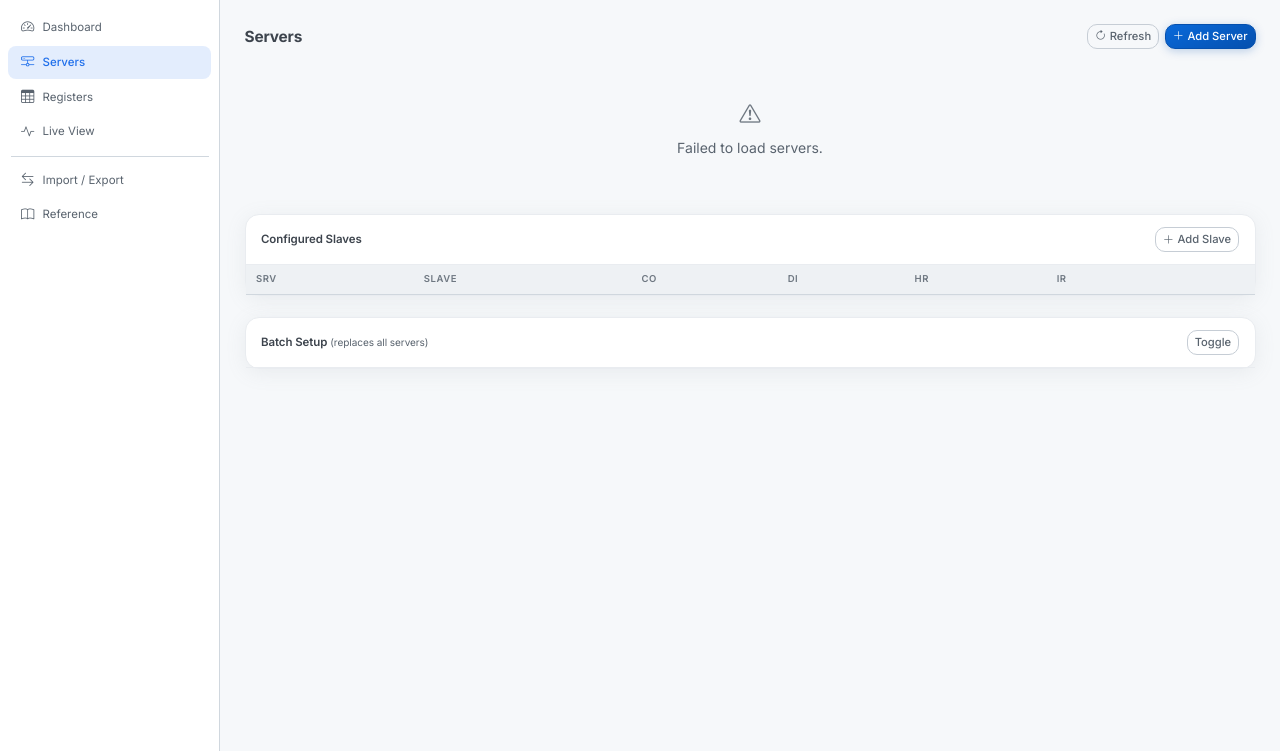
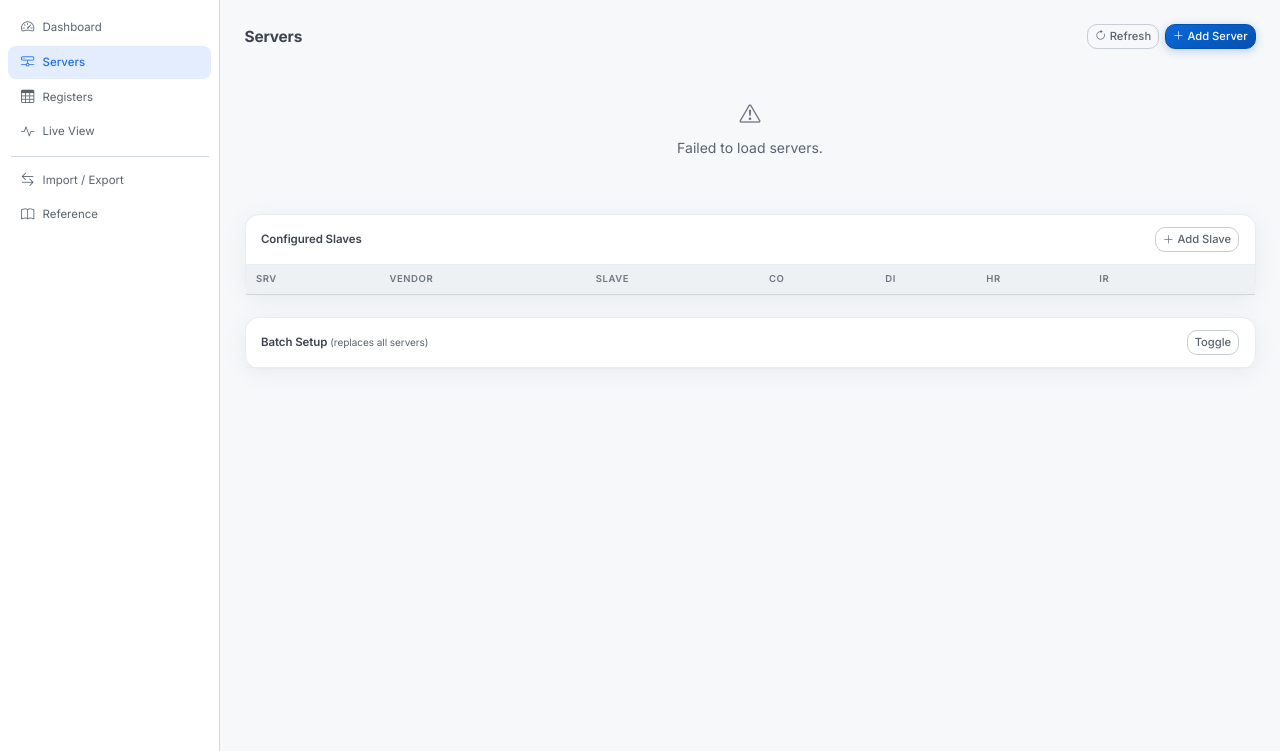
Before and after one commit to Willis2526/modSim, a FastAPI app: page /servers in a window 1280 px wide. Shown: the part 49-800 px from the top of the page. Run offline with FastAPI, Linux system fonts and the light colour scheme; lists and menus that the app fills with data are empty; some libraries are stand-ins or nearby versions.

Commit message:
Show server vendor names everywhere a server ID is referenced
Every server picker/filter/table in the web UI showed bare numeric
server_id values, making it hard to tell which physical server you
were looking at. Adds vendor-name context throughout:

- Register Rules: filter dropdown, table Vendor column, edit-rule
  modal's Server field (now a dropdown instead of a free number input)
- Live View and Direct Read/Write: Server ID inputs replaced with
  vendor-labeled dropdowns
- Add/Edit Slave modal: Server ID input replaced with a dropdown;
  disabled and pre-selected when editing
- Dashboard and Servers page slave tables: added a Vendor column
- Delete server/slave confirmations now include the vendor name
- Add Server modal now suggests the next available server ID
  (max existing + 1) instead of requiring manual entry, while
  staying editable for picking a specific ID

Also escapes vendor_name/version before injecting into innerHTML in a
few spots that were doing it unescaped, to avoid stored XSS via a
maliciously named vendor.

```diff
--- a/modSim/static/app.js
+++ b/modSim/static/app.js
@@ -8,13 +8,14 @@ var _editSlaveData  = {};
 var _regsRaw    = [];                                    // last-fetched rows, untouched
 var _regsSort   = { key: null, dir: 0 };                  // dir: 0=none, 1=asc, -1=desc
 var _regsFilter = { server: '', slave: '', type: '', q: '' };
+var _serverVendorMap = {};                                // server_id -> vendor_name
 
 // ── Router ────────────────────────────────────────────────────────────────────
 var ROUTES = [
     { path: '/',              page: 'pDash',   title: 'Dashboard',       load: function() { loadDash(); } },
     { path: '/servers',       page: 'pServer', title: 'Servers',         load: function() { loadServers(); } },
     { path: '/registers',     page: 'pRegs',   title: 'Registers',       load: function() { loadRegs(); } },
-    { path: '/live',          page: 'pLive',   title: 'Live View',       load: null },
+    { path: '/live',          page: 'pLive',   title: 'Live View',       load: function() { loadLiveServers(); } },
     { path: '/import-export', page: 'pImport', title: 'Import / Export', load: function() { loadExportPreview(); updateImportModeHint(); } },
     { path: '/reference',     page: 'pRef',    title: 'Reference',       load: null }
 ];
@@ -70,13 +71,19 @@ async function loadDash() {
         }
 
         if (cfg.success) {
+            _serverVendorMap = {};
+            cfg.servers.forEach(function(s) { _serverVendorMap[s.server_id] = s.vendor_name; });
+
             tbl('tServers', cfg.servers, function(s) {
                 return '<td>' + s.server_id + '</td><td>' + s.ip + ':' + s.port + '</td>' +
-                       '<td>' + s.vendor_name + '</td>' +
+                       '<td>' + escapeHtml(s.vendor_name) + '</td>' +
                        '<td><span class="badge bg-success">Running</span></td>';
             });
             tbl('tSlaves', cfg.slaves, function(s) {
-                return '<td>' + s.server_id + '</td><td>' + s.slave_id + '</td>' +
+                var vendor = _serverVendorMap[s.server_id];
+                return '<td>' + s.server_id + '</td>' +
+                       '<td>' + (vendor ? escapeHtml(vendor) : '<span style="color:var(--text-faint)">—</span>') + '</td>' +
+                       '<td>' + s.slave_id + '</td>' +
                        '<td>' + s.co_size + '</td><td>' + s.di_size + '</td>' +
                        '<td>' + s.hr_size + '</td><td>' + s.ir_size + '</td>';
             });
@@ -98,7 +105,11 @@ async function loadServers() {
     }
 
     _editServerData = {};
-    res.servers.forEach(function(s) { _editServerData[s.server_id] = s; });
+    _serverVendorMap = {};
+    res.servers.forEach(function(s) {
+        _editServerData[s.server_id] = s;
+        _serverVendorMap[s.server_id] = s.vendor_name;
+    });
     wrap.innerHTML = res.servers.length
         ? res.servers.map(function(s) {
             return '<div class="col-sm-6 col-lg-4">' +
@@ -111,7 +122,7 @@ async function loadServers() {
                    '</div>' +
                    '<div class="server-card-title">Server ' + s.server_id + '</div>' +
                    '<div class="server-card-sub">' + s.ip + ':' + s.port + '</div>' +
-                   '<div class="server-card-sub">' + s.vendor_name + ' &mdash; ' + s.version + '</div>' +
+                   '<div class="server-card-sub">' + escapeHtml(s.vendor_name) + ' &mdash; ' + escapeHtml(s.version) + '</div>' +
                    '<div class="server-card-sub"><span class="badge ' + (s.zero_based === false ? 'bg-warning text-dark' : 'bg-secondary') + '" style="font-size:.6rem">' + (s.zero_based === false ? '1-based' : '0-based') + '</span></div>' +
                    '</div></div>';
           }).join('')
@@ -121,7 +132,10 @@ async function loadServers() {
     res.slaves.forEach(function(s) { _editSlaveData[s.server_id + '_' + s.slave_id] = s; });
     tbl('tSlavesServer', res.slaves, function(s) {
         var key = s.server_id + '_' + s.slave_id;
-        return '<td>' + s.server_id + '</td><td>' + s.slave_id + '</td>' +
+        var vendor = _serverVendorMap[s.server_id];
+        return '<td>' + s.server_id + '</td>' +
+               '<td>' + (vendor ? escapeHtml(vendor) : '<span style="color:var(--text-faint)">—</span>') + '</td>' +
+               '<td>' + s.slave_id + '</td>' +
                '<td>' + s.co_size + '</td><td>' + s.di_size + '</td>' +
                '<td>' + s.hr_size + '</td><td>' + s.ir_size + '</td>' +
                '<td class="d-flex gap-1">' +
@@ -132,7 +146,9 @@ async function loadServers() {
 }
 
 async function deleteServer(serverId) {
-    if (!confirm('Delete server ' + serverId + ' and all its slaves?')) return;
+    var vendor = _serverVendorMap[serverId];
+    var label = 'server ' + serverId + (vendor ? ' (' + vendor + ')' : '');
+    if (!confirm('Delete ' + label + ' and all its slaves?')) return;
     var res = await api('/servers/' + serverId, 'DELETE');
     toast(res.message || (res.success ? 'Deleted' : 'Error'), res.success ? 'success' : 'danger');
     if (res.success) loadServers();
@@ -191,8 +207,17 @@ async function loadRegs() {
     _editRuleData = {};
     _regsRaw.forEach(function(r) { _editRuleData[r.id] = r; });
 
+    await refreshServerVendorMap();
     populateRegsServerFilter();
     renderRegsTable();
+}
+
+async function refreshServerVendorMap() {
+    var cfg = await api('/get-server-config');
+    _serverVendorMap = {};
+    if (cfg.success && cfg.servers) {
+        cfg.servers.forEach(function(s) { _serverVendorMap[s.server_id] = s.vendor_name; });
+    }
 }
 
 function populateRegsServerFilter() {
@@ -201,8 +226,7 @@ function populateRegsServerFilter() {
     var current = sel.value;
     var servers = Array.from(new Set(_regsRaw.map(function(r) { return r.server_id; })
         .filter(function(id) { return id != null; }))).sort(function(a, b) { return a - b; });
-    sel.innerHTML = '<option value="">All Servers</option>' +
-        servers.map(function(id) { return '<option value="' + id + '">Server ' + id + '</option>'; }).join('');
+    sel.innerHTML = '<option value="">All Servers</option>' + serverOptionsHtml(servers);
     sel.value = current;
 }
 
@@ -255,8 +279,9 @@ function renderRegsTable() {
     var thead = '<tr>' + REGS_COLUMNS.map(function(c) {
         var active = _regsSort.key === c.key && _regsSort.dir !== 0;
         var icon = active ? (_regsSort.dir === 1 ? 'bi-caret-up-fill' : 'bi-caret-down-fill') : '';
-        return '<th class="th-sortable' + (active ? ' active' : '') + '" onclick="onRegsHeaderClick(\'' + c.key + '\')">' +
+        var th = '<th class="th-sortable' + (active ? ' active' : '') + '" onclick="onRegsHeaderClick(\'' + c.key + '\')">' +
                c.label + (icon ? ' <i class="bi ' + icon + ' sort-icon"></i>' : '') + '</th>';
+        return c.key === 'server_id' ? th + '<th>Vendor</th>' : th;
     }).join('') + '<th>Config</th><th></th></tr>';
 
     wrap.innerHTML =
@@ -268,9 +293,11 @@ function renderRegsTable() {
             var f32badge = cfg.float32 ? ' <span class="badge bg-warning text-dark" style="font-size:.6rem;vertical-align:middle">f32</span>' : '';
             var cfgDisplay = Object.assign({}, cfg);
             delete cfgDisplay.float32;
+            var vendor = r.server_id != null ? _serverVendorMap[r.server_id] : null;
             return '<tr>' +
                 '<td style="color:var(--text-faint)">' + r.id + '</td>' +
                 '<td>' + (r.server_id != null ? r.server_id : '<span style="color:var(--text-faint)">—</span>') + '</td>' +
+                '<td>' + (vendor ? escapeHtml(vendor) : '<span style="color:var(--text-faint)">—</span>') + '</td>' +
                 '<td>' + r.slave_id + '</td>' +
                 '<td><code style="color:var(--accent)">' + r.register_type + '</code></td>' +
                 '<td>' + (r.address     != null ? r.address     : '—') + '</td>' +
@@ -363,6 +390,20 @@ async function regApply() {
 // ── Edit rule modal ───────────────────────────────────────────────────────────
 var _editRuleModal = null;
 
+function populateEditRuleServerSelect(ensureId) {
+    var sel = document.getElementById('erSrv');
+    if (!sel) return;
+    var ids = Object.keys(_serverVendorMap).map(Number);
+    if (ensureId != null && ids.indexOf(ensureId) === -1) ids.push(ensureId);
+    ids.sort(function(a, b) { return a - b; });
+    sel.innerHTML = '<option value="">All Servers</option>' +
+        ids.map(function(id) {
+            var vendor = _serverVendorMap[id];
+            var label = 'Server ' + id + (vendor ? ' — ' + vendor : ' — (unknown server)');
+            return '<option value="' + id + '">' + escapeHtml(label) + '</option>';
+        }).join('');
+}
+
 function openEditRule(r) {
     var modal = document.getElementById('editRuleModal');
     var isCreate = !r;
@@ -370,6 +411,8 @@ function openEditRule(r) {
     document.getElementById('erModalVerb').textContent = isCreate ? 'Add Rule' : 'Edit Rule';
     document.getElementById('erModalId').textContent   = isCreate ? '' : ('#' + r.id);
     document.getElementById('erSaveLabel').textContent = isCreate ? 'Add Rule' : 'Save Rule';
+
+    populateEditRuleServerSelect(isCreate ? null : r.server_id);
 
     var cfg = isCreate ? {} : (r.simulation_config || {});
     document.getElementById('erRuleId').value    = isCreate ? '' : r.id;
@@ -453,8 +496,14 @@ function openEditServer(s) {
     document.getElementById('esSaveLabel').textContent = isCreate ? 'Add Server' : 'Save Server';
 
     var idInput = document.getElementById('esServerId');
-    idInput.value = isCreate ? '' : s.server_id;
+    if (isCreate) {
+        var existingIds = Object.keys(_editServerData).map(Number);
+        idInput.value = existingIds.length ? (Math.max.apply(null, existingIds) + 1) : 0;
+    } else {
+        idInput.value = s.server_id;
+    }
     idInput.readOnly = !isCreate;
+    document.getElementById('esIdHelp').textContent = isCreate ? 'Next available — change if you need a specific ID' : '';
 
     document.getElementById('esIp').value        = isCreate ? '0.0.0.0'         : s.ip;
     document.getElementById('esPort').value      = isCreate ? 502              : s.port;
@@ -537,11 +586,16 @@ function openEditSlave(s) {
 
     var srvInput   = document.getElementById('slServerId');
     var slaveInput = document.getElementById('slSlaveId');
+
+    var ids = Object.keys(_serverVendorMap).map(Number);
+    if (!isCreate && ids.indexOf(s.server_id) === -1) ids.push(s.server_id);
+    ids.sort(function(a, b) { return a - b; });
+    srvInput.innerHTML = (isCreate ? '<option value="">Select a server…</option>' : '') + serverOptionsHtml(ids);
     srvInput.value   = isCreate ? '' : s.server_id;
     slaveInput.value = isCreate ? '' : s.slave_id;
-    srvInput.readOnly   = !isCreate;
-    slaveInput.readOnly = !isCreate;
-    document.getElementById('slServerHelp').textContent = isCreate ? 'Must match an existing server ID' : '';
+    srvInput.disabled    = !isCreate;
+    slaveInput.readOnly  = !isCreate;
+    document.getElementById('slServerHelp').textContent = isCreate && !ids.length ? 'No servers configured — add one first' : '';
     document.getElementById('slSlaveHelp').textContent  = isCreate ? 'Must be unique for this server' : '';
 
     document.getElementById('slCo').value = isCreate ? 100 : s.co_size;
@@ -586,13 +640,43 @@ async function saveEditSlave() {
 }
 
 async function deleteSlave(serverId, slaveId) {
-    if (!confirm('Delete slave ' + slaveId + ' from server ' + serverId + '?')) return;
+    var vendor = _serverVendorMap[serverId];
+    var label = 'server ' + serverId + (vendor ? ' (' + vendor + ')' : '');
+    if (!confirm('Delete slave ' + slaveId + ' from ' + label + '?')) return;
     var res = await api('/slaves/' + serverId + '/' + slaveId, 'DELETE');
     toast(res.message || (res.success ? 'Deleted' : 'Error'), res.success ? 'success' : 'danger');
     if (res.success) loadServers();
 }
 
 // ── Live view ─────────────────────────────────────────────────────────────────
+function serverOptionsHtml(ids) {
+    return ids.map(function(id) {
+        var vendor = _serverVendorMap[id];
+        var label = 'Server ' + id + (vendor ? ' — ' + vendor : '');
+        return '<option value="' + id + '">' + escapeHtml(label) + '</option>';
+    }).join('');
+}
+
+function _populateServerSelect(sel, optionsHtml, ids) {
+    if (!sel) return;
+    var current = sel.value;
+    sel.innerHTML = optionsHtml;
+    sel.value = ids.map(String).indexOf(current) !== -1 ? current : sel.options[0].value;
+}
+
+async function loadLiveServers() {
+    var lSel = document.getElementById('lSrv');
+    var dSel = document.getElementById('drwServer');
+    if (!lSel && !dSel) return;
+
+    await refreshServerVendorMap();
+    var ids = Object.keys(_serverVendorMap).map(Number).sort(function(a, b) { return a - b; });
+    var optionsHtml = ids.length ? serverOptionsHtml(ids) : '<option value="0">Server 0</option>';
+
+    _populateServerSelect(lSel, optionsHtml, ids);
+    _populateServerSelect(dSel, optionsHtml, ids);
+}
+
 function toggleLive() {
     if (liveTimer) {
         clearInterval(liveTimer);
@@ -799,6 +883,12 @@ async function api(path, method, body) {
     return r.json();
 }
 
+function escapeHtml(s) {
+    return String(s).replace(/[&<>"']/g, function(c) {
+        return { '&': '&amp;', '<': '&lt;', '>': '&gt;', '"': '&quot;', "'": '&#39;' }[c];
+    });
+}
+
 function val(id) { return document.getElementById(id).value; }
 function int(id) { return parseInt(val(id), 10); }
 function set(id, v) { var el = document.getElementById(id); if (el) el.textContent = v; }
--- a/modSim/templates/index.html
+++ b/modSim/templates/index.html
@@ -88,7 +88,7 @@
           <div class="card-header">Configured Slaves</div>
           <div class="card-body p-0">
             <table class="table table-sm table-hover mb-0" id="tSlaves">
-              <thead><tr><th>Srv</th><th>Slave</th><th>CO</th><th>DI</th><th>HR</th><th>IR</th></tr></thead>
+              <thead><tr><th>Srv</th><th>Vendor</th><th>Slave</th><th>CO</th><th>DI</th><th>HR</th><th>IR</th></tr></thead>
               <tbody></tbody>
             </table>
           </div>
@@ -118,7 +118,7 @@
       </div>
       <div class="card-body p-0">
         <table class="table table-sm mb-0" id="tSlavesServer">
-          <thead><tr><th>Srv</th><th>Slave</th><th>CO</th><th>DI</th><th>HR</th><th>IR</th><th></th></tr></thead>
+          <thead><tr><th>Srv</th><th>Vendor</th><th>Slave</th><th>CO</th><th>DI</th><th>HR</th><th>IR</th><th></th></tr></thead>
           <tbody></tbody>
         </table>
       </div>
@@ -231,8 +231,10 @@
           Live Register Values
         </span>
         <div class="d-flex align-items-center gap-2">
-          <label class="form-label mb-0" style="color:var(--text-muted);font-size:.75rem">Server ID</label>
-          <input id="lSrv" type="number" value="0" class="form-control form-control-sm" style="width:60px" />
+          <label class="form-label mb-0" style="color:var(--text-muted);font-size:.75rem">Server</label>
+          <select id="lSrv" class="form-select form-select-sm" style="width:auto" onchange="fetchLive()">
+            <option value="0">Server 0</option>
+          </select>
           <button class="btn btn-sm btn-primary" onclick="toggleLive()" id="liveBtn">Start</button>
         </div>
       </div>
@@ -253,8 +255,10 @@
         <p class="field-help mb-2">Reads or writes a specific address directly, independent of any simulation rule. Bypasses the rule engine — if the address is also covered by an active rule, the simulation loop will overwrite a write here on its next tick (~1s).</p>
         <div class="row g-2 align-items-end">
           <div class="col-6 col-md-2">
-            <label class="form-label">Server ID</label>
-            <input id="drwServer" type="number" class="form-control form-control-sm" value="0" min="0" />
+            <label class="form-label">Server</label>
+            <select id="drwServer" class="form-select form-select-sm" onchange="checkRuleOverlap()">
+              <option value="0">Server 0</option>
+            </select>
           </div>
           <div class="col-6 col-md-2">
             <label class="form-label">Slave ID</label>
@@ -436,8 +440,10 @@
         <input type="hidden" id="erRuleId" />
         <div class="row g-2">
           <div class="col-6 col-md-2">
-            <label class="form-label">Server ID</label>
-            <input id="erSrv" type="number" class="form-control form-control-sm" placeholder="optional" />
+            <label class="form-label">Server</label>
+            <select id="erSrv" class="form-select form-select-sm">
+              <option value="">All Servers</option>
+            </select>
           </div>
           <div class="col-6 col-md-2">
             <label class="form-label">Slave ID <span class="text-danger">*</span></label>
@@ -513,8 +519,10 @@
       <div class="modal-body">
         <div class="row g-2">
           <div class="col-6">
-            <label class="form-label">Server ID</label>
-            <input id="slServerId" type="number" class="form-control form-control-sm" min="0" />
+            <label class="form-label">Server</label>
+            <select id="slServerId" class="form-select form-select-sm">
+              <option value="">Select a server…</option>
+            </select>
             <div class="field-help" id="slServerHelp"></div>
           </div>
           <div class="col-6">
```
